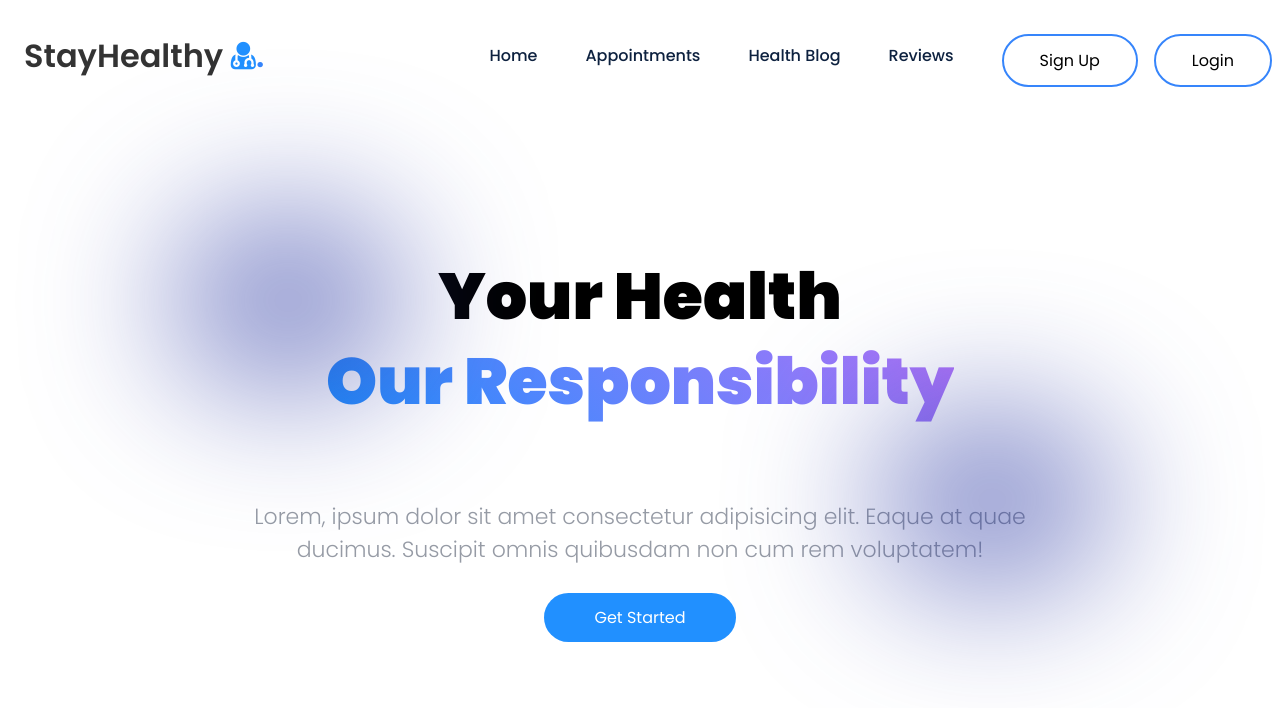
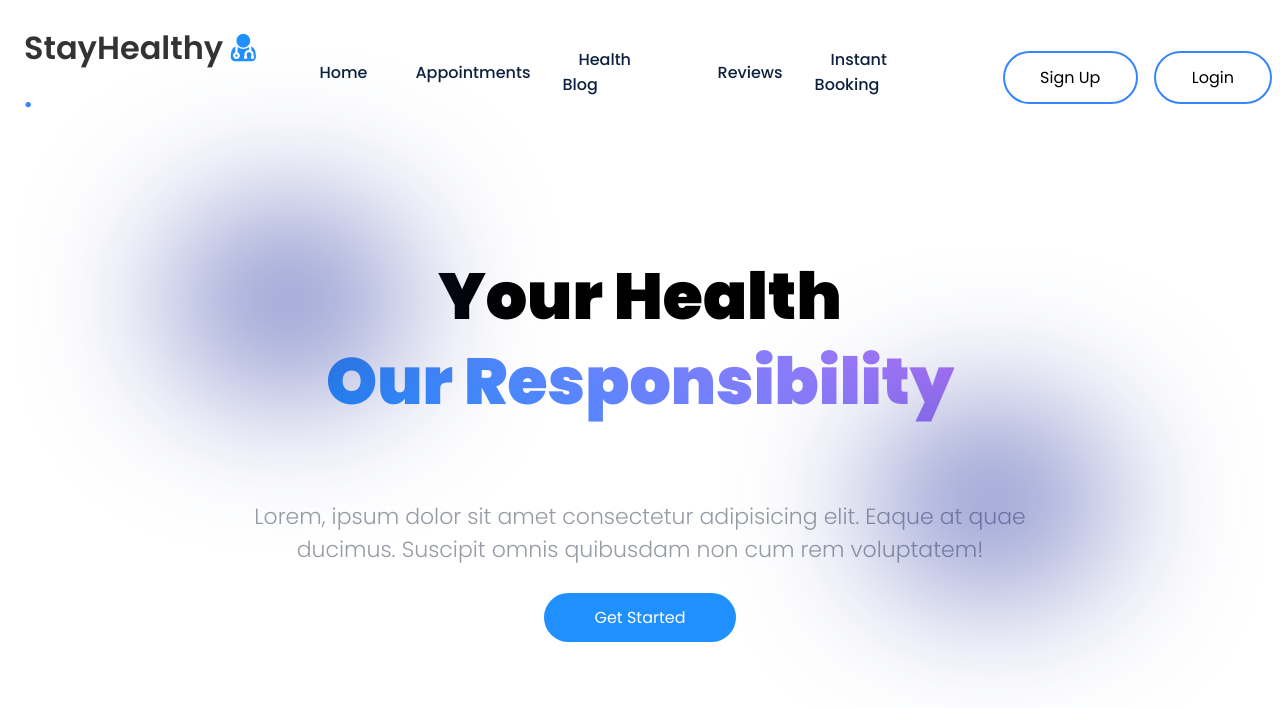
Before and after one commit to TheGoodKevin/test_med_app, a React (Create React App) app: page / in a window 1280 px wide. Shown: the top 708 px of the page. Built offline with nearby package versions, Linux system fonts and the light colour scheme.

Commit message:
Integration steps i missed

```diff
--- a/src/App.js
+++ b/src/App.js
@@ -15,7 +15,7 @@ function App() {
           <Route path="/" element={<Landing_Page />} />
           <Route path="/login" element={<Login />} />
           <Route path="/signup" element={<SignUp />} />
-          <Route path="/instantconsultation" element={<InstantConsultation />} />
+          <Route path="/instant-consultation" element={<InstantConsultation />} />
         </Routes>
       </BrowserRouter>
     </div>
--- a/src/Components/Navbar/Navbar.js
+++ b/src/Components/Navbar/Navbar.js
@@ -69,6 +69,9 @@ const Navbar = () => {
         <li className="link">
          <Link to="/reviews">Reviews</Link>
         </li>
+        <li className="link">
+        <Link to="/instant-consultation">Instant Booking</Link>
+        </li>
         {isLoggedIn ? (
         <>
             <li className="link">
```
